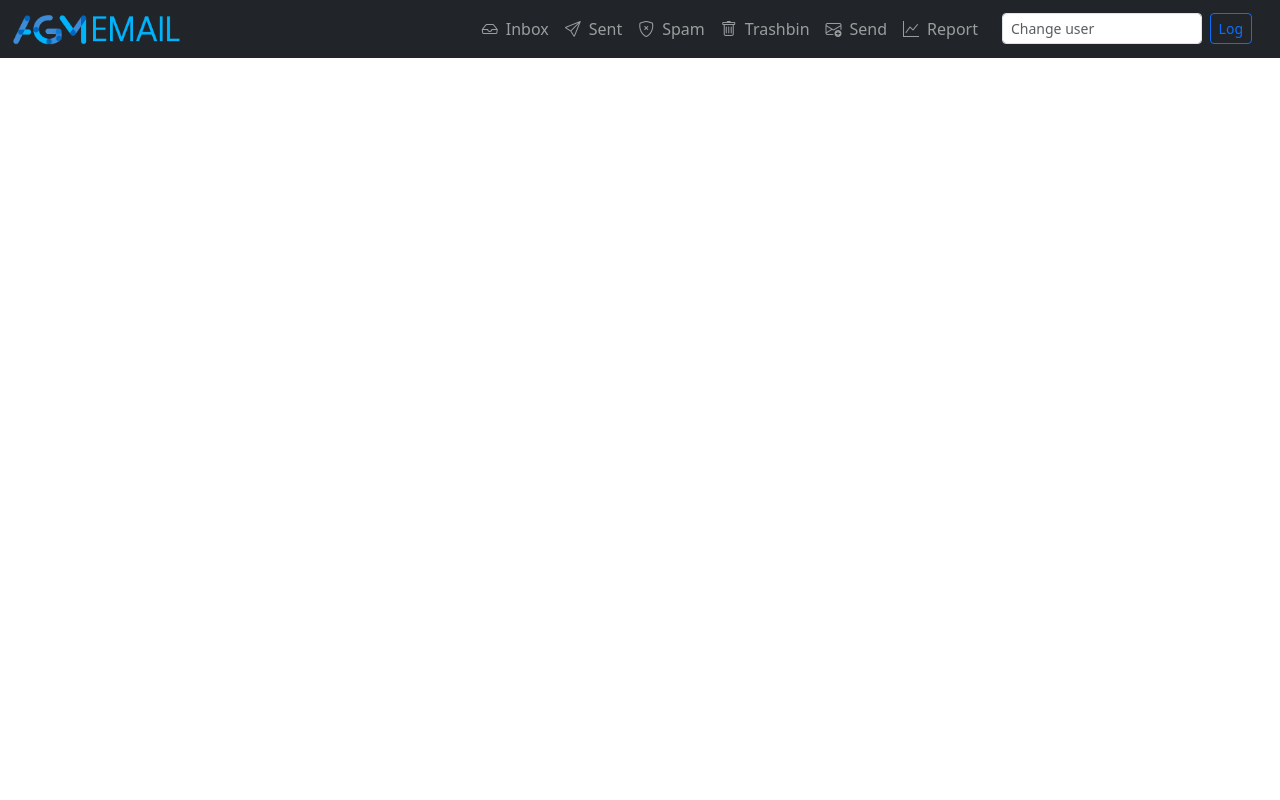
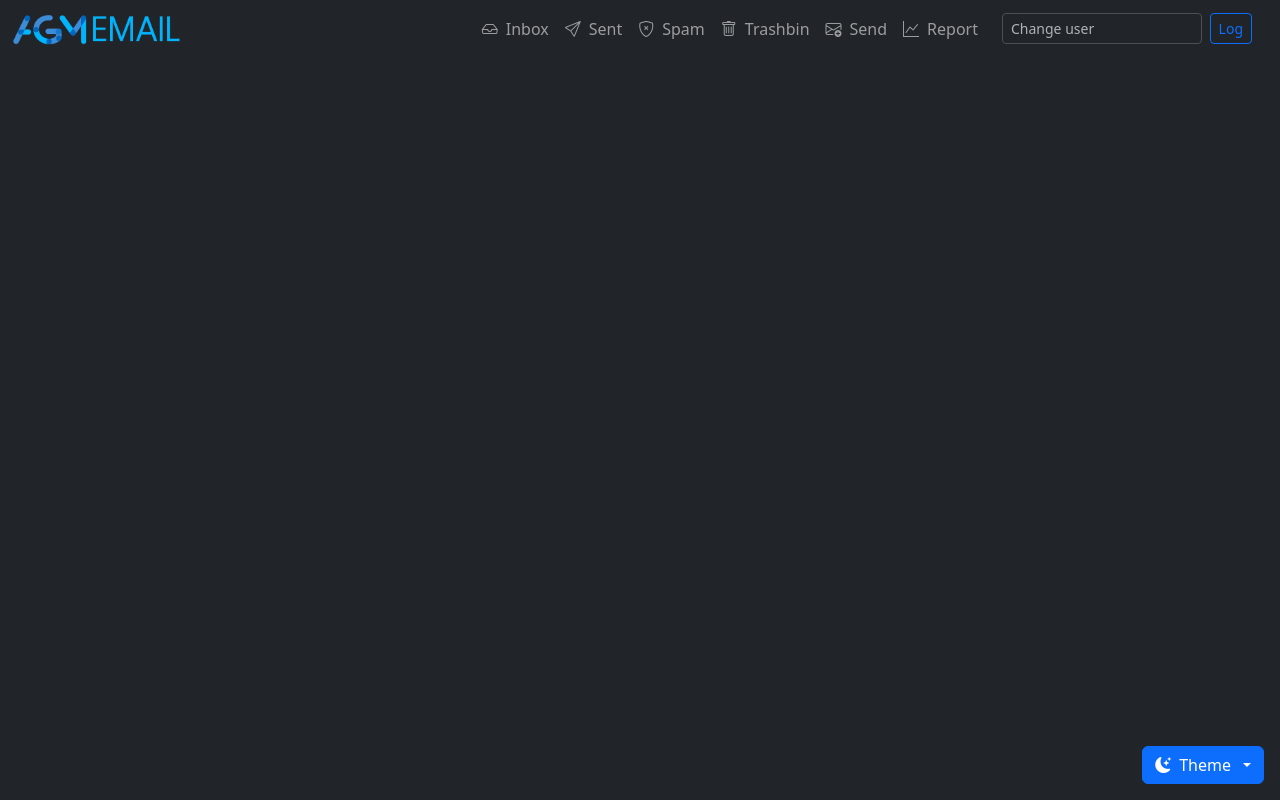
Before and after one commit to Jhonpur/Phishing_Email_Classifier, a FastAPI app: page / in a window 1280 px wide. Run offline with FastAPI, Linux system fonts and the light colour scheme; some libraries are stand-ins or nearby versions.

Commit message:
dark mode + barra di ricerca

```diff
--- a/Frontend/templates/base.html
+++ b/Frontend/templates/base.html
@@ -90,6 +90,43 @@
 <!-- I contenuti delle pagine che estendono base.html -->
 {% endblock %}
 
+<!-- Dropdown switch tema -->
+<div class="dropdown position-fixed bottom-0 end-0 mb-3 me-3 z-3">
+  <button class="btn btn-primary dropdown-toggle d-flex align-items-center gap-2"
+          id="themeSwitcher"
+          type="button"
+          data-bs-toggle="dropdown"
+          aria-expanded="false"
+          aria-label="Toggle theme">
+    <i id="theme-active-icon" class="bi bi-moon-stars-fill"></i>
+    <span class="d-none d-sm-inline">Theme</span>
+  </button>
+
+  <ul class="dropdown-menu dropdown-menu-end shadow" aria-labelledby="themeSwitcher">
+    <li>
+      <button type="button" class="dropdown-item d-flex align-items-center" data-bs-theme-value="light">
+        <i class="bi bi-sun-fill me-2 opacity-50"></i>
+        Light
+        <i class="bi bi-check2 ms-auto d-none" data-check-icon></i>
+      </button>
+    </li>
+    <li>
+      <button type="button" class="dropdown-item d-flex align-items-center" data-bs-theme-value="dark">
+        <i class="bi bi-moon-stars-fill me-2 opacity-50"></i>
+        Dark
+        <i class="bi bi-check2 ms-auto d-none" data-check-icon></i>
+      </button>
+    </li>
+    <li>
+      <button type="button" class="dropdown-item d-flex align-items-center" data-bs-theme-value="auto">
+        <i class="bi bi-circle-half me-2 opacity-50"></i>
+        Auto
+        <i class="bi bi-check2 ms-auto d-none" data-check-icon></i>
+      </button>
+    </li>
+  </ul>
+</div>
+
 <!-- Bootstrap JS Bundle (JS + Popper) -->
 <script src="https://cdn.jsdelivr.net/npm/bootstrap@5.3.3/dist/js/bootstrap.bundle.min.js"></script>
 <script>
@@ -111,6 +148,71 @@
   });
 </script>
 
+<!-- Funzione per dark mode -->
+<script>
+document.addEventListener('DOMContentLoaded', () => {
+  const KEY = 'bsTheme';
+  const html = document.documentElement;
+  const activeIcon = document.getElementById('theme-active-icon');
+  const buttons = document.querySelectorAll('[data-bs-theme-value]');
+
+  // Default come piace a te: dark se non c'è nulla salvato
+  const getStored = () => localStorage.getItem(KEY) || 'dark';
+
+  const applyTheme = (t) => {
+    if (t === 'auto') {
+      const prefersDark = window.matchMedia('(prefers-color-scheme: dark)').matches;
+      html.setAttribute('data-bs-theme', prefersDark ? 'dark' : 'light');
+    } else {
+      html.setAttribute('data-bs-theme', t);
+    }
+  };
+
+  const setActiveUI = (t) => {
+    // stato attivo nel menu + icona sul bottone
+    buttons.forEach(btn => {
+      const v = btn.getAttribute('data-bs-theme-value');
+      const isActive = (v === t);
+      btn.classList.toggle('active', isActive);
+      btn.setAttribute('aria-pressed', isActive);
+      const check = btn.querySelector('[data-check-icon]');
+      if (check) check.classList.toggle('d-none', !isActive);
+    });
+
+    // icona attiva (font-classes, niente <use>)
+    const iconMap = { light: 'bi-sun-fill', dark: 'bi-moon-stars-fill', auto: 'bi-circle-half' };
+    const cls = iconMap[t] || iconMap.dark;
+    activeIcon.className = `bi ${cls}`;
+  };
+
+  const setTheme = (t) => {
+    localStorage.setItem(KEY, t);
+    applyTheme(t);
+    setActiveUI(t);
+  };
+
+  // Init
+  const current = getStored();
+  applyTheme(current);
+  setActiveUI(current);
+
+  // System change listener solo se auto
+  window.matchMedia('(prefers-color-scheme: dark)').addEventListener('change', () => {
+    if (localStorage.getItem(KEY) === 'auto') {
+      applyTheme('auto');
+      setActiveUI('auto');
+    }
+  });
+
+  // Click sui bottoni
+  buttons.forEach(btn => {
+    btn.addEventListener('click', () => {
+      setTheme(btn.getAttribute('data-bs-theme-value'));
+    });
+  });
+});
+</script>
+
 <!-- Script per la funzione di ricerca -->
 <script>
   document.getElementById("searchInput").addEventListener("keyup", function() {
```
Also changed, not shown: Frontend/templates/inbox.html (+5 -6 lines), Frontend/templates/sent.html (+5 -6 lines), Frontend/templates/spam.html (+16 -15 lines), Frontend/templates/trash.html (+4 -4 lines).
